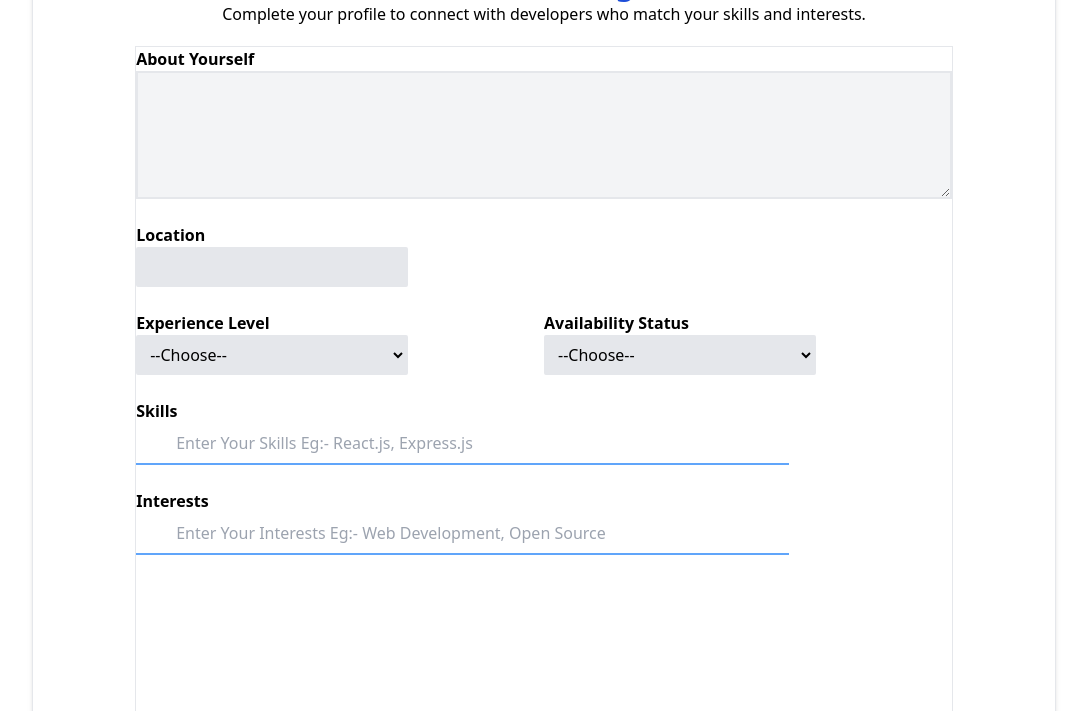
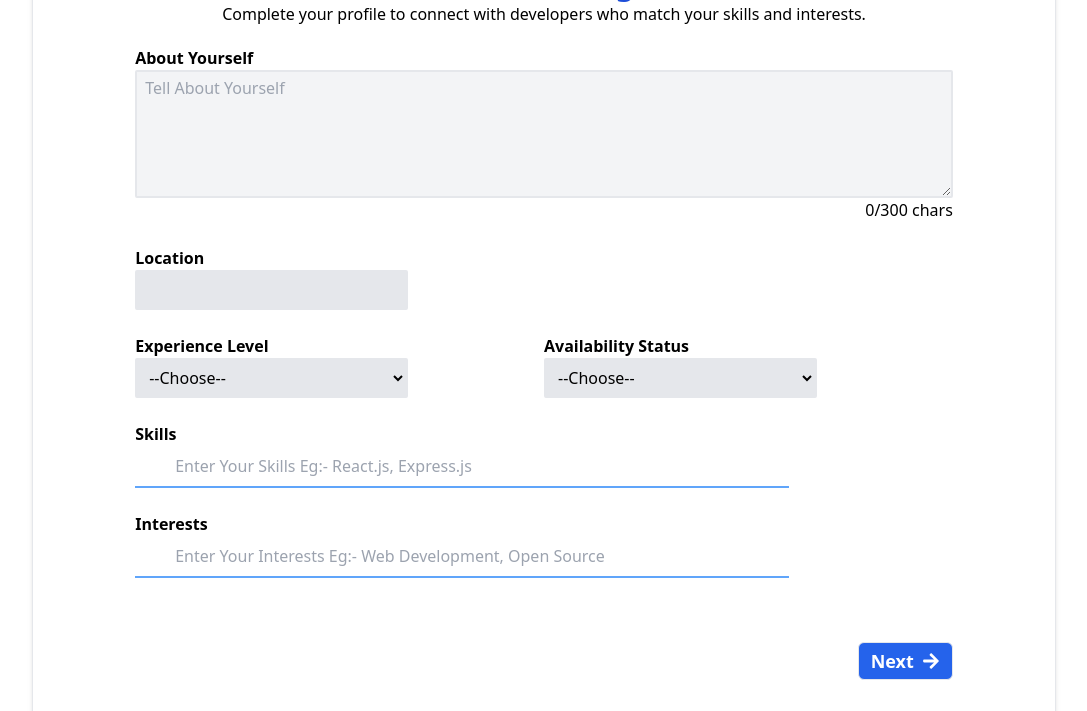
Before and after one commit to ragulraj-n/DevMatch, a React app in the folder frontend/: page /setup-profile in a window 1280 px wide. Shown: the part 241-952 px from the top of the page, without its empty margins (96-1183 px from the left). Built offline with nearby package versions, Linux system fonts and the light colour scheme; the HTML template or start-up script is replaced by a standard one.

Commit message:
feat: upload user profile in setup profile

```diff
--- a/frontend/src/features/profile/components/SetUpProfileComponent.jsx
+++ b/frontend/src/features/profile/components/SetUpProfileComponent.jsx
@@ -1,5 +1,7 @@
 import { useState } from "react";
 import { MdEdit } from "react-icons/md";
+import { FaArrowRight } from "react-icons/fa";
+import { GiCancel } from "react-icons/gi";
 
 const SetUpProfileComponent = () => {
 
@@ -14,6 +16,7 @@ const SetUpProfileComponent = () => {
 
     const [currSkill,setCurrSkill] = useState("");
     const [currInterest,setCurrInterest] = useState("");
+    const [isOpenUpload,setIsOpenUpload] = useState(false);
 
     const handleUserSkill = (e) =>{
         setCurrSkill(e.target.value);
@@ -51,27 +54,41 @@ const SetUpProfileComponent = () => {
 
   return (
     <div className="w-4/5 mx-auto flex flex-col items-center mt-4 border shadow-md gap-5">
-        <div className="flex pt-5">
+        <div className="flex pt-5 flex-col items-center w-full">
             <img src="https://api.dicebear.com/7.x/avataaars/svg?seed=alex_dev&backgroundColor=0f172a&hairColor=2c1e0f&topChance=80&accessoriesChance=30&clothingColor=3b82f6" width={200} height={200} className='rounded-full'/>
-            <button className="absolute top-48 left-[53%] border bg-blue-700 flex p-2 rounded-full h-12 w-12 items-center justify-center"><MdEdit color="white" size={25}/></button>
+            <button className="absolute top-48 left-[53%] border bg-blue-700 flex p-2 rounded-full h-12 w-12 items-center justify-center" onClick={()=>setIsOpenUpload(true)}><MdEdit color="white" size={25}/></button>
+            {isOpenUpload && <div className="border w-3/5 bg-gray-200 mt-10 h-80 flex justify-center mx-auto items-center pl-10 rounded-md flex-col relative">
+                <button className="absolute top-2 right-2" onClick={()=>setIsOpenUpload(false)}><GiCancel size={25} color="black"/></button>
+                <input type="file" accept="image/*" className=""/>
+                <button className="bg-blue-600 text-white py-1.5 px-16  rounded-md absolute bottom-10">Upload</button>
+            </div>}
         </div>
        <div className="w-full flex flex-col justify-center items-center">
              <h1 className="font-bold text-3xl text-blue-700">Welcome, Ragul</h1>
             <p>Complete your profile to connect with developers who match your skills and interests.</p>
        </div>
-       <div className="w-4/5 border h-screen flex flex-col gap-6">
+       <div className="w-4/5 h-screen flex flex-col gap-6">
         <div className="flex flex-col">
             <label className="text-md font-bold">About Yourself</label>
-            <textarea className="border-2 h-32 px-2 py-1 focus:border-blue-500 focus:outline-none bg-gray-100 rouned-sm"/>
+            <textarea className="border-2 h-32 px-2 py-1 focus:border-blue-500 focus:outline-none bg-gray-100 rounded-sm" placeholder="Tell About Yourself"
+            value={userData.bio}
+            onChange={e => setUserData({...userData,bio:e.target.value})}/>
+            <p className="flex justify-end">{userData.bio.length}/300 chars</p>
         </div>
         <div className="flex flex-col justify-center">
              <label className="text-md font-bold">Location</label>
-             <input className="border-2 w-1/3 h-10 px-2 py-1 focus:border-blue-500 focus:outline-none bg-gray-200 rounded-sm" />
+             <input className="border-2 w-1/3 h-10 px-2 py-1 focus:border-blue-500 focus:outline-none bg-gray-200 rounded-sm"
+             value={userData.location}
+             onChange={e => setUserData({...userData,location:e.target.value})}/>
         </div>
         <div className="flex items-center">
             <div className="flex flex-col w-1/2 ">
                 <label className="text-md font-bold">Experience Level</label>
-                <select className="border-2 w-2/3 h-10 px-2 py-1 focus:border-blue-500 focus:outline-none bg-gray-200 rounded-sm">
+                <select className="border-2 w-2/3 h-10 px-2 py-1 focus:border-blue-500 focus:outline-none bg-gray-200 rounded-sm"
+                value={userData.experienceLevel}
+                onChange={(e)=>setUserData({...userData,
+                    experienceLevel:e.target.value,
+                })}>
                 <option value="">--Choose--</option>
                 <option value="student">Student</option>
                 <option value="fresher">Fresher</option>
@@ -82,7 +99,11 @@ const SetUpProfileComponent = () => {
             </div>
             <div className="flex flex-col w-1/2">
                 <label className="text-md font-bold">Availability Status</label>
-                <select className="border-2 w-2/3 h-10 px-2 py-1 focus:border-blue-500 focus:outline-none bg-gray-200 rounded-sm">
+                <select className="border-2 w-2/3 h-10 px-2 py-1 focus:border-blue-500 focus:outline-none bg-gray-200 rounded-sm"
+                value={userData.availabilityStatus}
+                onChange={(e)=>setUserData({...userData,
+                    availabilityStatus:e.target.value,
+                })}>
                 <option value="">--Choose--</option>
                 <option value="available">Available</option>
                 <option value="busy">Busy</option>
@@ -114,6 +135,10 @@ const SetUpProfileComponent = () => {
             </div>
             <div className="h-0.5 w-4/5 bg-blue-400 mt-2"></div>
         </div>
+        <div className="flex justify-end mt-10">
+            <button className="border bg-blue-600 text-white font-bold px-3 py-1 text-lg rounded-md flex  items-center gap-2">Next<FaArrowRight />
+            </button>
+        </div>
        </div>
     </div>
   )
```
